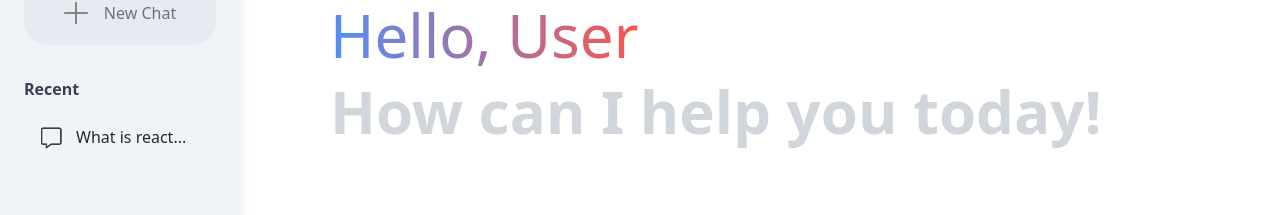
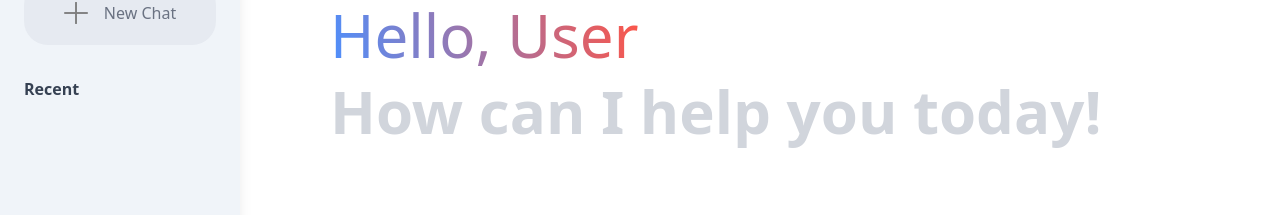
Before and after one commit to i-m-meet/gemini_clone, a React (Vite) app: page / in a window 1280 px wide. Both pictures are taken after a click on the picture 40 px from the left and 40 px from the top of the page. Shown: the part 147-362 px from the top of the page. Built offline with nearby package versions, Linux system fonts and the light colour scheme.

Commit message:
previous prompts visible on sideabar

```diff
--- a/src/components/Sidebar/Sidebar.jsx
+++ b/src/components/Sidebar/Sidebar.jsx
@@ -1,8 +1,10 @@
-import { useState } from "react";
+import { useContext, useState } from "react";
 import { assets } from "../../assets/assets";
+import { Context } from "../../context/Context";
 
 const Sidebar = () => {
   const [isOpen, setIsOpen] = useState(false);
+  const {onSent, prevPrompts, setRecentPrompt} = useContext(Context)
 
   return (
     <div
@@ -31,19 +33,29 @@ const Sidebar = () => {
         </div>
 
         {/* Recent Section */}
-        <div className="flex flex-col gap-2">
-          {isOpen ? (
-            <p className="font-semibold text-gray-700">Recent</p>
-          ) : null}
-          <div className="flex items-center gap-2 p-3 pr-3 rounded-3xl text-[#282828] hover:bg-[#e2e6eb] cursor-pointer transition-all duration-300">
+
+
+
+          {isOpen ? <div className="flex flex-col gap-2">
+
+          <p className="font-semibold text-gray-700">Recent</p>
+          {
+              prevPrompts.map((prompt, index) => {
+                return(
+                  <div key={index} className="flex items-center gap-2 p-3 pr-3 rounded-3xl text-[#282828] hover:bg-[#e2e6eb] cursor-pointer transition-all duration-300">
             <img
               src={assets.message_icon}
               alt="Message Icon"
-              className="w-8 h-8"
+              className="w-6 h-6"
+
             />
-            {isOpen ? <p>What is react...</p> : null}
+             <p>{prompt.slice(0,18)}...</p>
           </div>
-        </div>
+                )
+              })
+            }
+
+        </div>: null}
       </div>
 
       {/* Bottom Section (Help, History, Settings) */}
--- a/src/context/Context.jsx
+++ b/src/context/Context.jsx
@@ -20,6 +20,7 @@ const ContextProvider = ({children}) =>{
     }
 
     const onSent = async(prompt) => {
+        setPrevPrompts(prev => [...prev, input])
         setResultData("");
         setLoading(true)
         setShowResult(true)
```
